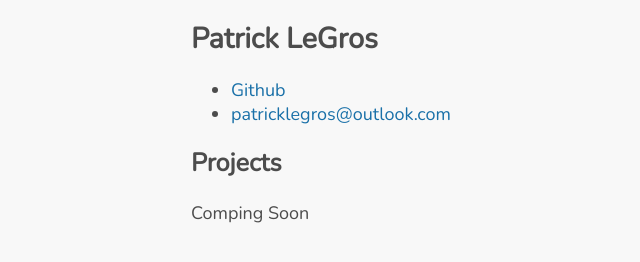
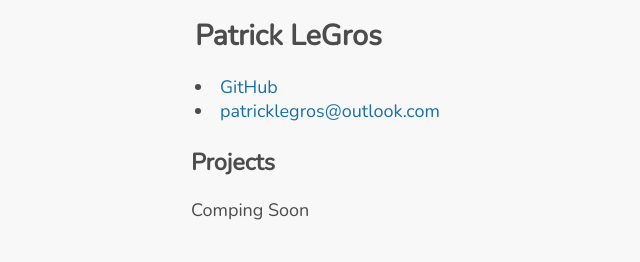
Before and after one commit to patricklegros/patricklegros.github.io, a plain HTML site: page index.html in a window 1280 px wide. Shown: the whole page, without its empty margins (299-939 px from the left). Drawn offline with nearby package versions, Linux system fonts and the light colour scheme.

Commit message:
style change

```diff
--- a/index.html
+++ b/index.html
@@ -31,16 +31,20 @@ a:hover,
 a:focus {
 	text-decoration:underline;}
 h1 {
+	margin:0;padding:16px 4px;
 	font-size:1.6rem;}
 h2 {
-	font-size:1.4rem;}
+	font-size:1.3rem;}
+ul {
+	margin:0;padding:4px;
+	list-style-position:inside;}
 </style>
 
 
 <main role=main>
 	<h1>Patrick LeGros</h1>
 	<ul>
-		<li><a href="https://github.com/patricklegros/">Github</a>
+		<li><a href="https://github.com/patricklegros/">GitHub</a>
 		<li><a href="mailto:patricklegros@outlook.com">patricklegros@outlook.com</a>
 	</ul>
 
```
